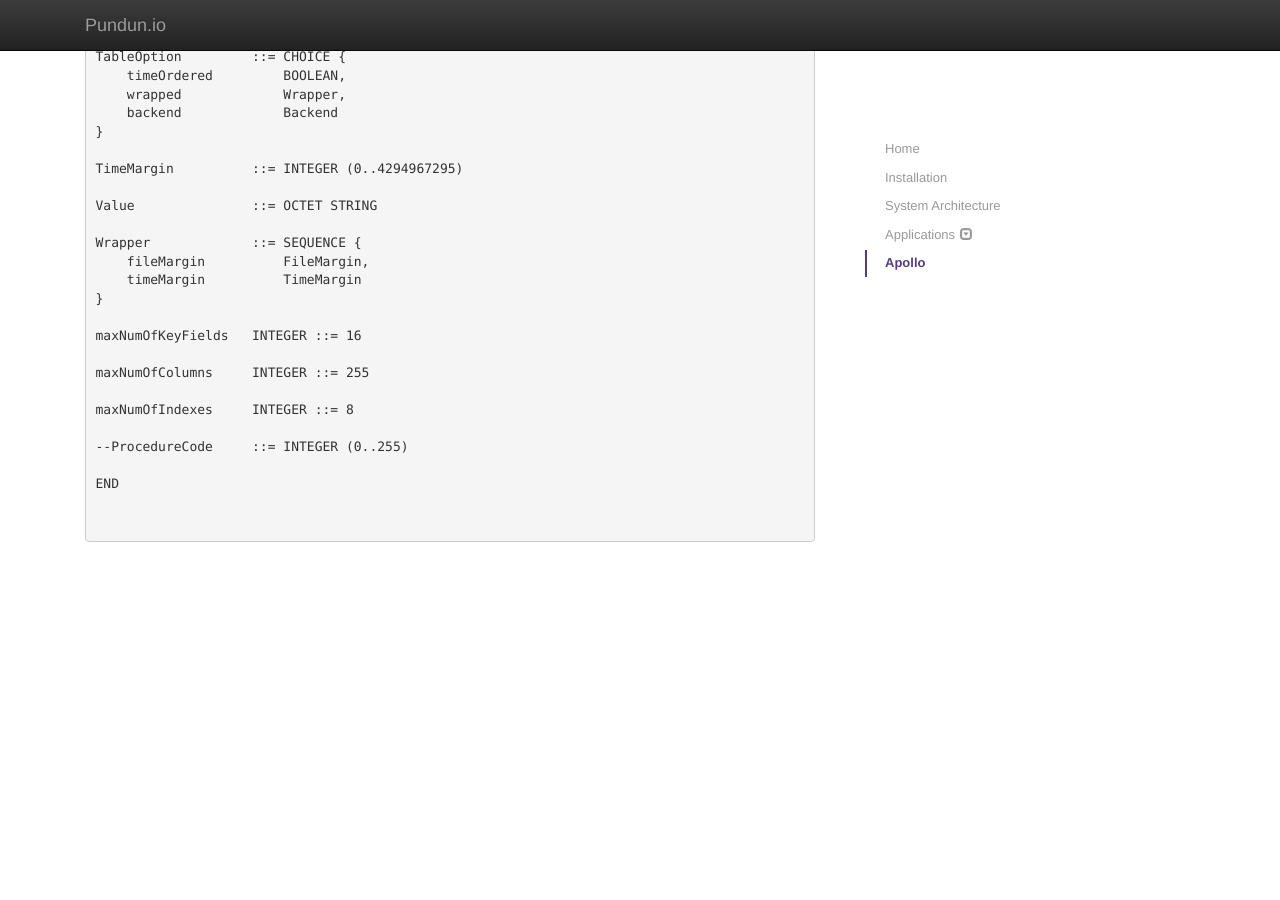
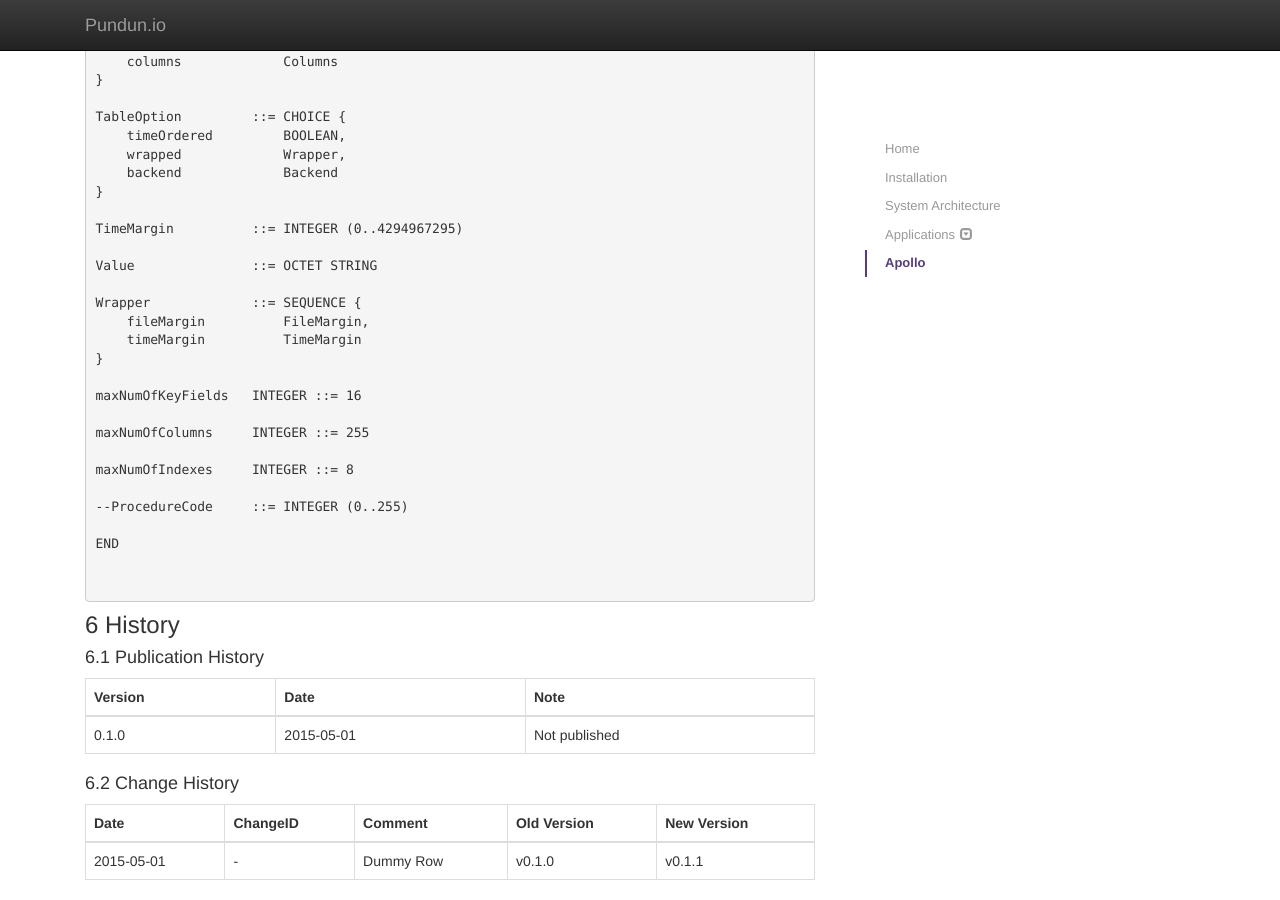
Before and after one commit to pundunlabs/pundunlabs.github.io, a Jekyll site: the page built from apollo/index.md, in a window 1280 px wide and 900 px high, scrolled down 6183 px. Built offline with Jekyll 4.4.1, drawn with Linux system fonts in a browser that asks for light colours; Markdown is read by kramdown in place of the engine named in the settings; before the commit the page ends 6735 px from its top, so only the background shows below that; some of the changed text lies outside the part shown.

Commit message:
Add History Chapter to Apollo/index.md page

````diff
--- a/apollo/index.md
+++ b/apollo/index.md
@@ -318,3 +318,17 @@ END
 
 
 ```
+
+### 6 History
+
+#### 6.1 Publication History
+
+| Version | Date       | Note          |
+|:------- |:-----------|:--------------|
+| 0.1.0     | 2015-05-01 | Not published |
+
+#### 6.2 Change History
+
+| Date       | ChangeID | Comment   | Old Version | New Version |
+|:-----------|:---------|:----------|:------------|:------------|
+| 2015-05-01 | -        | Dummy Row | v0.1.0      | v0.1.1      |
````
